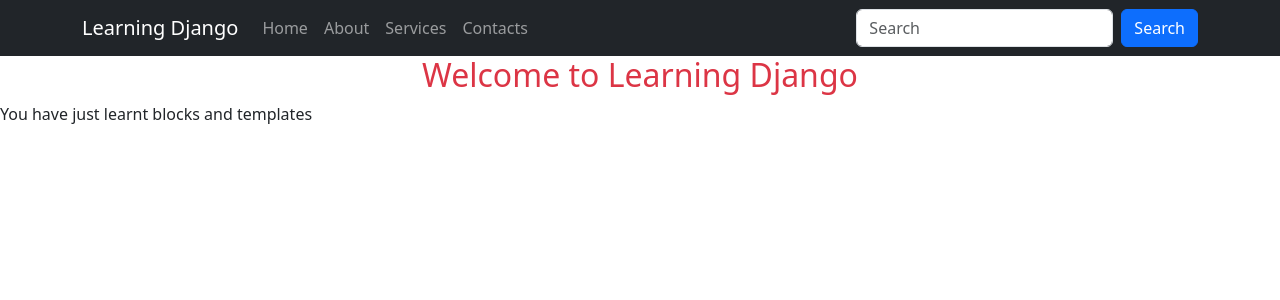
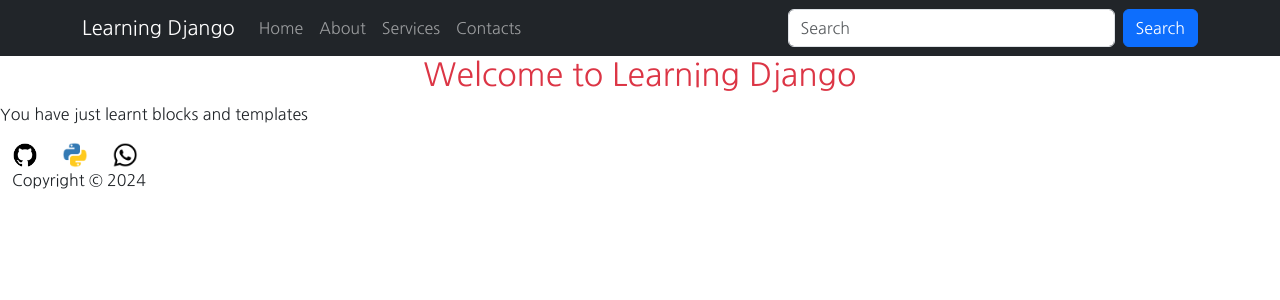
Before and after one commit to he-who-must-not-be-nam3d/learning-django, a Django app: page / in a window 1280 px wide. Shown: the top 300 px of the page. Run offline with Django 5.2, Linux system fonts and the light colour scheme.

Commit message:
Learnt including static files, css and images

```diff
--- a/Django_Project_Intro/settings.py
+++ b/Django_Project_Intro/settings.py
@@ -119,6 +119,10 @@ USE_TZ = True
 
 STATIC_URL = 'static/'
 
+STATIC_ROOT = BASE_DIR / 'static_files'
+
+STATICFILES_DIRS = [BASE_DIR / 'main_app/static']
+
 # Default primary key field type
 # https://docs.djangoproject.com/en/5.1/ref/settings/#default-auto-field
 
--- /dev/null
+++ b/main_app/static/CSS/styles.css
@@ -0,0 +1,13 @@
+@import url('https://fonts.googleapis.com/css2?family=Nanum+Gothic&display=swap');
+
+* {
+    font-family: "Nanum Gothic", sans-serif;
+    font-weight: normal;
+    font-style: normal;
+}
+footer{
+    background-color: black;
+    text-align: center;
+    display: flex;
+    justify-content: center;
+}
--- a/templates/master.html
+++ b/templates/master.html
@@ -1,3 +1,4 @@
+{% load static %}
 <!DOCTYPE html>
 <html lang="en">
 <head>
@@ -6,6 +7,7 @@
         <title>Master Layout</title>
     {% endblock %}
     <link href="https://cdn.jsdelivr.net/npm/bootstrap@5.3.3/dist/css/bootstrap.min.css" rel="stylesheet">
+    <link rel="stylesheet" href="{% static 'css/styles.css'%}">
 </head>
 <body>
 <nav class="navbar navbar-expand-sm navbar-dark bg-dark">
@@ -41,6 +43,16 @@
 
 {% endblock %}
 
+<div class="container-fluid footer">
+    <div class="row flex">
+        <img style="width:50px; height:auto;" src="{% static 'Images/github.png' %}" alt="">
+        <img style="width:50px; height:auto;" src="{% static 'Images/python.png' %}" alt="">
+        <img style="width:50px; height:auto;" src="{% static 'Images/whatsapp.png' %}" alt="">
+    </div>
+    <div class="row">
+        <p>Copyright &copy; 2024</p>
+    </div>
+</div>
 <script src="https://cdn.jsdelivr.net/npm/bootstrap@5.3.3/dist/js/bootstrap.bundle.min.js"></script>
 </body>
 </html>
```
Also changed, not shown: main_app/static/Images/github.png (added), main_app/static/Images/python.png (added), main_app/static/Images/whatsapp.png (added).
